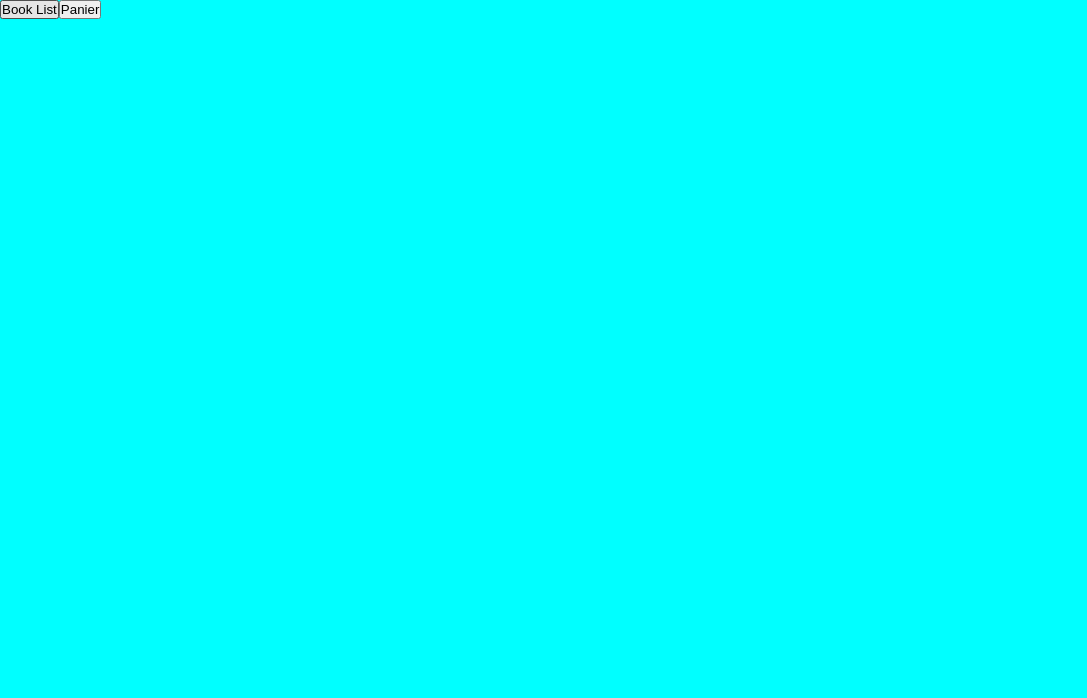
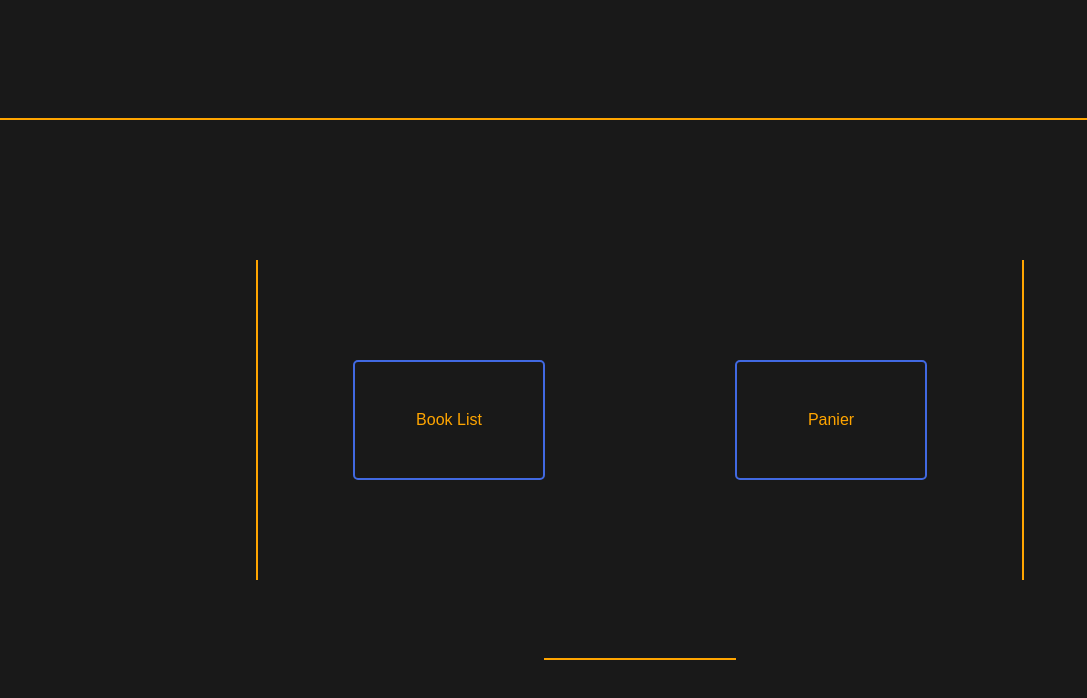
Before and after one commit to masoud-mdar/P-S-Project, a React (Create React App) app in the folder client/: page / in a window 1280 px wide. Shown: the top 698 px of the page, without its empty margins (0-1087 px from the left). Built offline with nearby package versions, Linux system fonts and the light colour scheme.

Commit message:
main page set

```diff
--- a/client/src/components/App.js
+++ b/client/src/components/App.js
@@ -7,9 +7,34 @@ const App = () => {
 
     const [isLoading, setIsLoading] = useState(false)
     const [isMainPage, setIsMainPage] = useState(true)
+    const [isListPage, setIsListPage] = useState(false)
+    const [isPanier, setIsPanier] = useState(false)
 
     const handleClick = (Event) => {
+        const {name} = Event.target
 
+        switch (name) {
+            case "book-list" :
+                console.log("yessss")
+                setIsListPage(true)
+                setIsMainPage(false)
+                setIsPanier(false)
+                break
+
+            case "panier" :
+                setIsPanier(true)
+                setIsMainPage(false)
+                setIsListPage(false)
+
+            case "fetch" :
+                fetch("https://henri-potier.techx.fr/books")
+                    .then(response => response.json())
+                    .then(data => {
+                        console.log(data)
+                    })
+            default :
+                console.log(name)
+        }
     }
 
 
@@ -17,7 +42,7 @@ const App = () => {
     return (
         <div>
 
-            <div className="container">
+            <div>
                 {
                     isLoading ? (
 
@@ -25,10 +50,33 @@ const App = () => {
 
                     ) : (
 
-                        <div className="main-page">
-                            <button name="book-list" onClick={handleClick} className="btn">Book List</button>
-                            <button name="panier" onClick={handleClick} className="btn">Panier</button>
+                        <div className="container">
+
+                            <div className="nav-bar"></div>
+
+                            {
+                                isMainPage ? (
+
+                                    <div className="main-page">
+                                        <div className="btn-wrapper">
+                                            <button name="book-list" onClick={handleClick} className="btn">Book List</button>
+                                            <button name="panier" onClick={handleClick} className="btn">Panier</button>
+                                            {/*<button name="fetch" onClick={handleClick} className="btn">Fetch Data</button>*/}
+                                        </div>
+                                        <div className="smile"></div>
+
+                                    </div>
+
+                                ) : isListPage ? (
+
+                                    <div className="list-page"></div>
+
+                                ) : (
+                                    <div className="panier"></div>
+                                )
+                            }
                         </div>
+
 
                     )
                 }
--- a/client/src/styles/styles.css
+++ b/client/src/styles/styles.css
@@ -7,5 +7,60 @@
 .container {
     width: 100vw;
     height: 100vh;
-    background-color: aqua;
+    display: flex;
+    flex-direction: column;
+    justify-content: center;
+    align-items: center;
 }
+
+.nav-bar {
+    width: 100vw;
+    height: 15vh;
+    background-color: rgb(25,25,25);
+    border-bottom: 2px solid orange;
+}
+
+.main-page {
+    width: 100vw;
+    height: 85vh;
+    background-color: rgb(25,25,25);
+    display: flex;
+    flex-direction: column;
+    justify-content: center;
+    align-items: center;
+}
+
+.btn-wrapper {
+    width: 60vw;
+    height: 40vh;
+    display: flex;
+    justify-content: space-around;
+    align-items: center;
+    border-left: 2px solid orange;
+    border-right: 2px solid orange;
+}
+
+.btn {
+    width: 15vw;
+    height: 15vh;
+    background-color: rgb(25,25,25);
+    padding: 5px;
+    margin: 10px;
+    border: 2px solid royalblue;
+    border-radius: 5px;
+    transition: 500ms;
+    font-size: 1rem;
+    color: orange;
+    cursor: pointer;
+}
+
+.btn:hover {
+    border-color: orange;
+    color: royalblue;
+}
+
+.smile {
+    width: 15vw;
+    height: 10vh;
+    border-bottom: 2px solid orange;
+}
```
